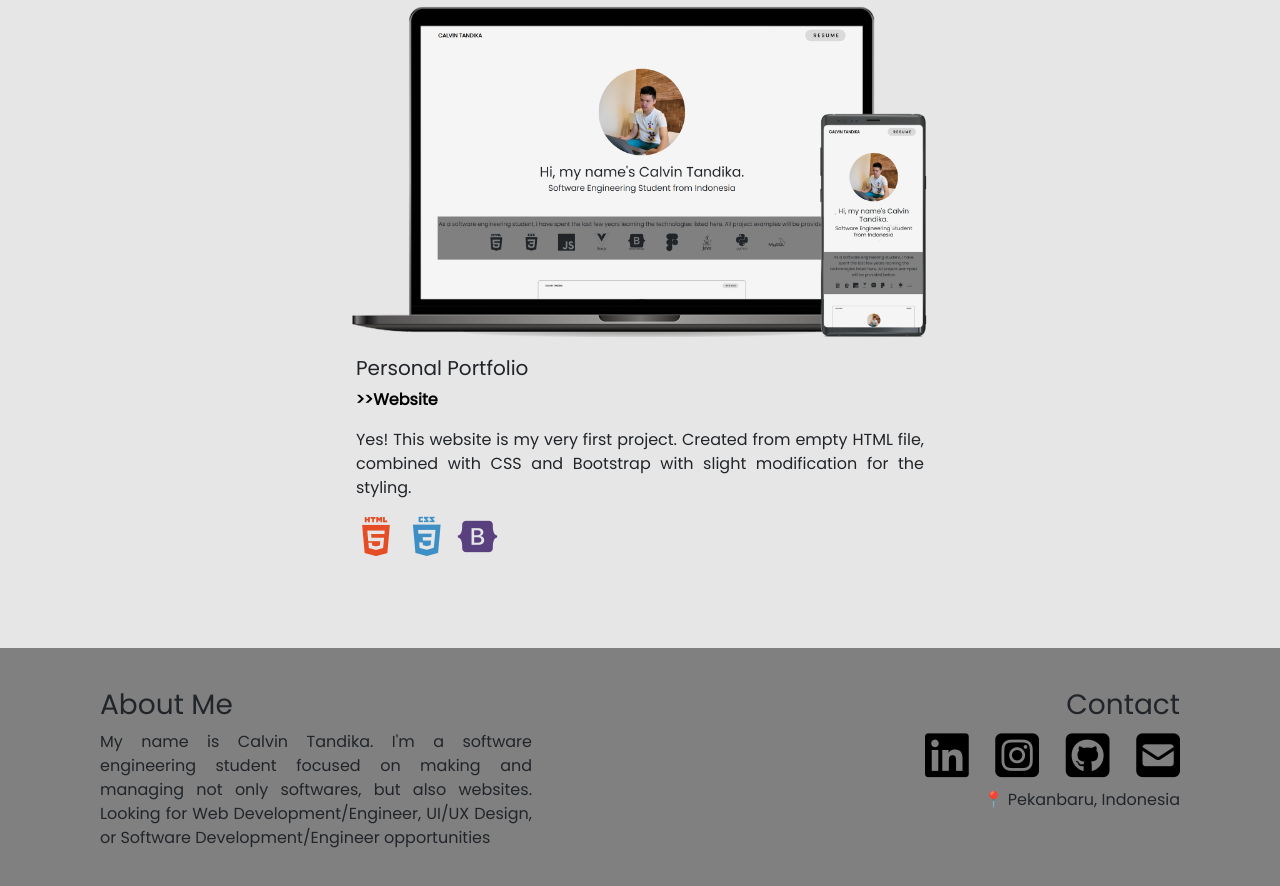
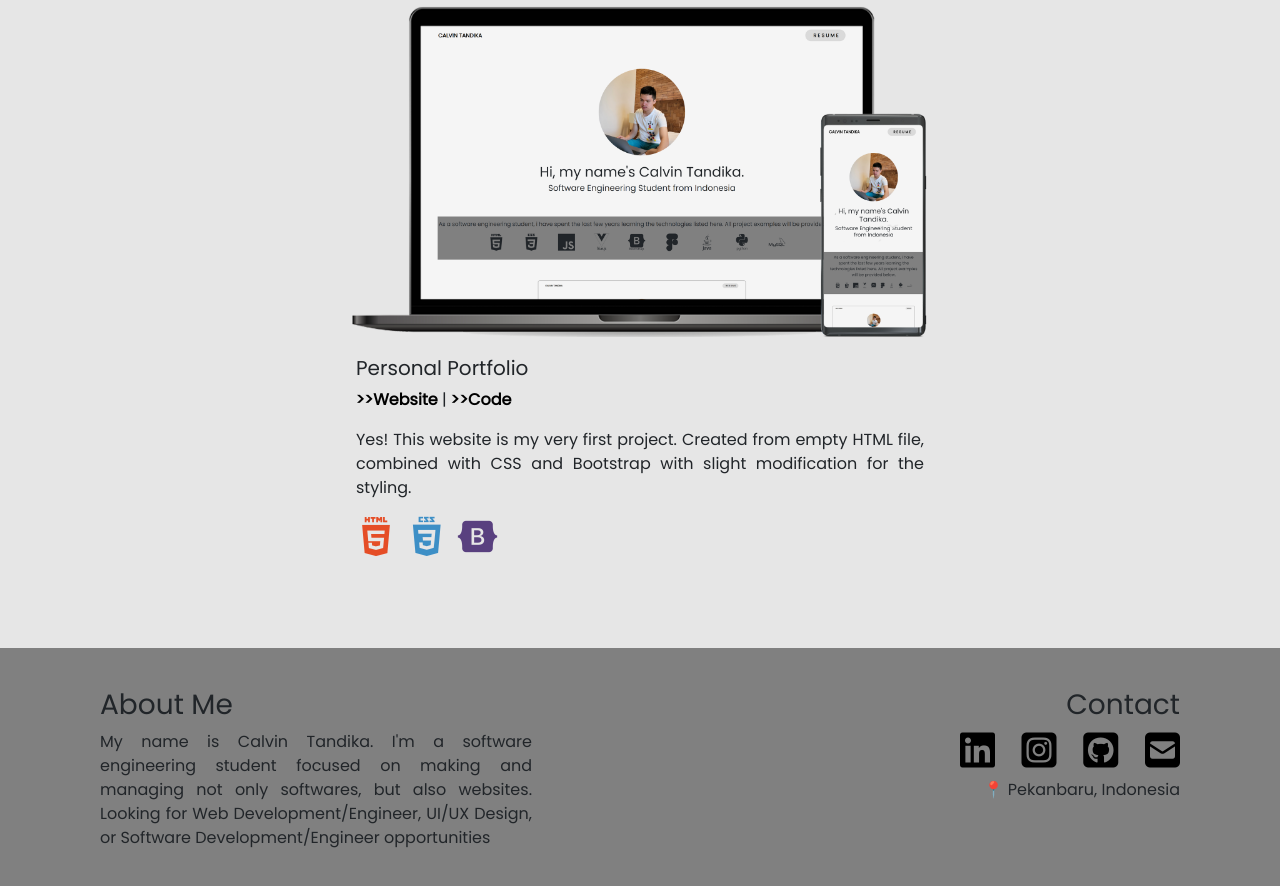
Before and after one commit to CalvinTan68/Portfolio-Website, a plain HTML site: page index.html in a window 1280 px wide. Shown: the part 775-1661 px from the top of the page. Drawn offline with nearby package versions, Linux system fonts and the light colour scheme; some icons are missing.

Commit message:
Add files via upload

```diff
--- a/index.html
+++ b/index.html
@@ -1,10 +1,6 @@
 <!DOCTYPE html>
 <html lang="en">
 <head>
-    <meta http-equiv="Cache-Control" content="no-cache, no-store, must-revalidate" />
-    <meta http-equiv="Pragma" content="no-cache" />
-    <meta http-equiv="Expires" content="0" />
-
     <meta charset="UTF-8">
     <meta http-equiv="X-UA-Compatible" content="IE=edge">
     <meta name="viewport" content="width=device-width, initial-scale=1.0">
@@ -70,7 +66,7 @@
                         Personal Portfolio
                         <i class="fa-solid fa-envelope-dot"></i>
                     </h5>
-                    <p><a href="https://calvintandika.rf.gd"> >>Website</a></p>
+                    <p><a href="https://calvintandika.rf.gd"> >>Website</a> | <a href="https://github.com/CalvinTan68/Portfolio-Website" target="_blank"> >>Code</a></p>
                     <p class="card-text">
                         Yes! This website is my very first project. Created from empty HTML file, combined with CSS and Bootstrap with slight modification for the styling.
                     </p>
--- a/style.css
+++ b/style.css
@@ -139,7 +139,7 @@ html
 }
 .flex-item-right i
 {
-    font-size: 50px;
+    font-size: 40px;
 }
 .flex-item-right a
 {
```
